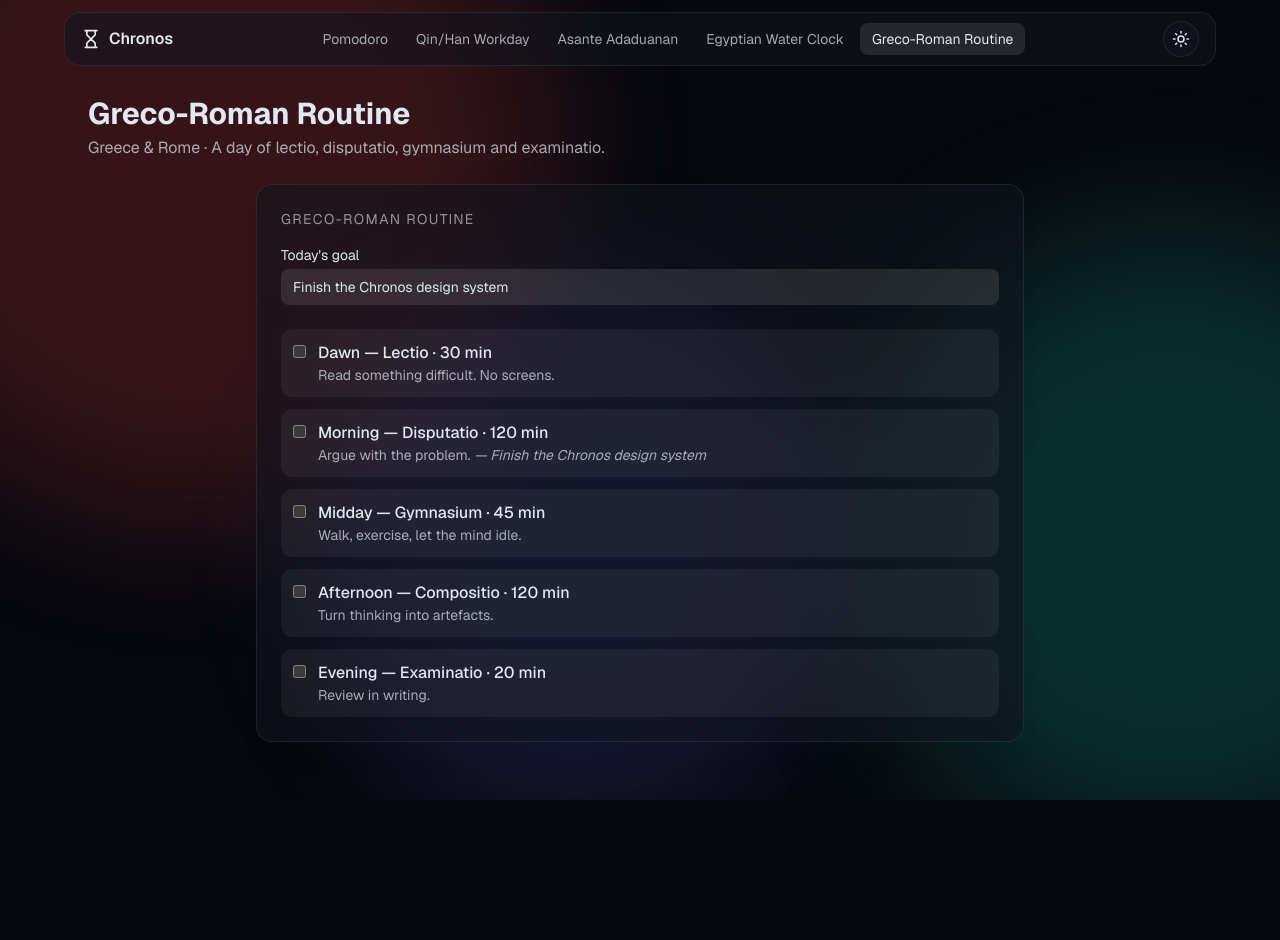
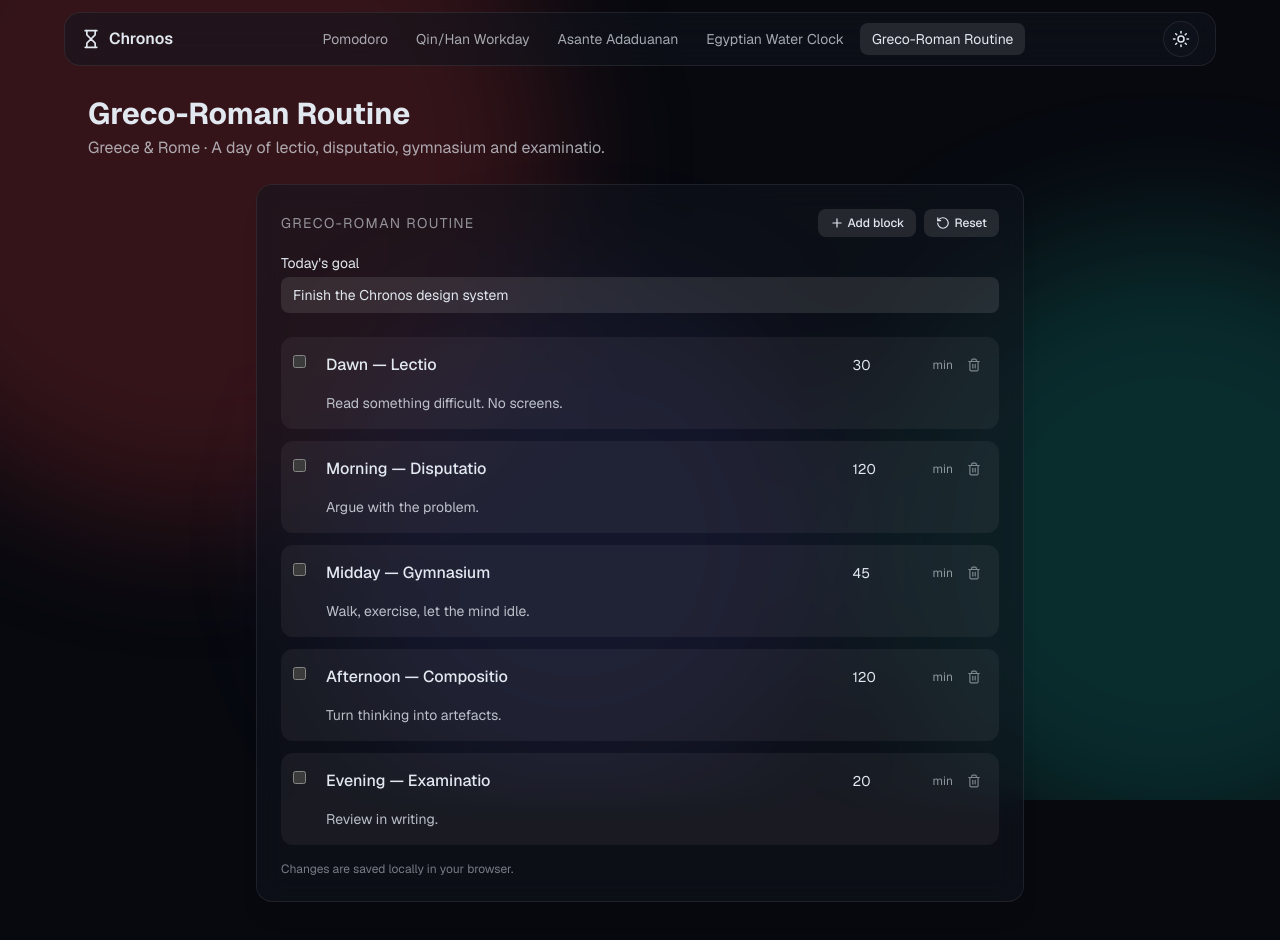
Before and after one commit to Viswam1/chronos, a Next.js app: page /greco-roman in a window 1280 px wide. Shown: the top 940 px of the page. Before the commit the page ends 806 px from the top, so only its background shows below. Built offline with nearby package versions, Linux system fonts and the light colour scheme.

Commit message:
Update RoutineBuilder.tsx

```diff
--- a/src/components/timer/RoutineBuilder.tsx
+++ b/src/components/timer/RoutineBuilder.tsx
@@ -1,9 +1,12 @@
 "use client";
 
-import { useState } from "react";
+import { useEffect, useState } from "react";
 import GlassCard from "@/components/shared/GlassCard";
+import { Plus, Trash2, RotateCcw } from "lucide-react";
 
-const BLOCKS = [
+type Block = { name: string; minutes: number; detail: string };
+
+const DEFAULT_BLOCKS: Block[] = [
   { name: "Dawn — Lectio", minutes: 30, detail: "Read something difficult. No screens." },
   { name: "Morning — Disputatio", minutes: 120, detail: "Argue with the problem." },
   { name: "Midday — Gymnasium", minutes: 45, detail: "Walk, exercise, let the mind idle." },
@@ -11,47 +14,166 @@ const BLOCKS = [
   { name: "Evening — Examinatio", minutes: 20, detail: "Review in writing." },
 ];
 
+const STORAGE_KEY = "chronos.greco-roman.blocks";
+const GOAL_KEY = "chronos.greco-roman.goal";
+const DEFAULT_GOAL = "Finish the Chronos design system";
+
 export default function RoutineBuilder() {
-  const [goal, setGoal] = useState("Finish the Chronos design system");
+  const [goal, setGoal] = useState(DEFAULT_GOAL);
+  const [blocks, setBlocks] = useState<Block[]>(DEFAULT_BLOCKS);
   const [done, setDone] = useState<Record<number, boolean>>({});
+  const [loaded, setLoaded] = useState(false);
+
+  useEffect(() => {
+    try {
+      const g = localStorage.getItem(GOAL_KEY);
+      if (g) setGoal(g);
+      const b = localStorage.getItem(STORAGE_KEY);
+      if (b) setBlocks(JSON.parse(b));
+    } catch {
+      /* ignore */
+    }
+    setLoaded(true);
+  }, []);
+
+  useEffect(() => {
+    if (!loaded) return;
+    try {
+      localStorage.setItem(GOAL_KEY, goal);
+      localStorage.setItem(STORAGE_KEY, JSON.stringify(blocks));
+    } catch {
+      /* ignore */
+    }
+  }, [goal, blocks, loaded]);
+
+  function update(i: number, patch: Partial<Block>) {
+    setBlocks((b) =>
+      b.map((blk, idx) => (idx === i ? { ...blk, ...patch } : blk)),
+    );
+  }
+
+  function add() {
+    setBlocks((b) => [
+      ...b,
+      { name: "New block", minutes: 30, detail: "What happens here?" },
+    ]);
+  }
+
+  function remove(i: number) {
+    setBlocks((b) => b.filter((_, idx) => idx !== i));
+    setDone((d) => {
+      const next: Record<number, boolean> = {};
+      Object.entries(d).forEach(([k, v]) => {
+        const n = Number(k);
+        if (n < i) next[n] = v;
+        else if (n > i) next[n - 1] = v;
+      });
+      return next;
+    });
+  }
+
+  function reset() {
+    setBlocks(DEFAULT_BLOCKS);
+    setGoal(DEFAULT_GOAL);
+    setDone({});
+  }
 
   return (
     <GlassCard className="mx-auto max-w-3xl">
-      <p className="text-sm uppercase tracking-widest opacity-60">
-        Greco-Roman routine
-      </p>
+      <div className="flex items-center justify-between">
+        <p className="text-sm uppercase tracking-widest opacity-60">
+          Greco-Roman routine
+        </p>
+        <div className="flex gap-2">
+          <button
+            onClick={add}
+            className="flex items-center gap-1 rounded-lg bg-black/5 px-3 py-1.5 text-xs font-medium transition hover:bg-black/10 dark:bg-white/10 dark:hover:bg-white/20"
+          >
+            <Plus size={14} /> Add block
+          </button>
+          <button
+            onClick={reset}
+            className="flex items-center gap-1 rounded-lg bg-black/5 px-3 py-1.5 text-xs font-medium transition hover:bg-black/10 dark:bg-white/10 dark:hover:bg-white/20"
+          >
+            <RotateCcw size={14} /> Reset
+          </button>
+        </div>
+      </div>
 
       <label className="mt-4 block text-sm">
         Today&apos;s goal
         <input
           value={goal}
           onChange={(e) => setGoal(e.target.value)}
-          className="mt-1 w-full rounded-lg bg-black/5 px-3 py-2 outline-none dark:bg-white/10"
+          className="mt-1 w-full rounded-lg bg-black/5 px-3 py-2 outline-none focus:bg-white/50 dark:bg-white/10 dark:focus:bg-white/20"
         />
       </label>
 
       <ul className="mt-6 space-y-3">
-        {BLOCKS.map((b, i) => (
+        {blocks.map((b, i) => (
           <li
-            key={b.name}
-            className="flex cursor-pointer items-start gap-3 rounded-xl bg-black/5 p-3 transition hover:bg-black/10 dark:bg-white/5 dark:hover:bg-white/10"
-            onClick={() => setDone((d) => ({ ...d, [i]: !d[i] }))}
+            key={i}
+            className="rounded-xl bg-black/5 p-3 transition dark:bg-white/5"
           >
-            <input type="checkbox" checked={!!done[i]} readOnly className="mt-1" />
-            <div>
-              <p className={`font-medium ${done[i] ? "line-through opacity-60" : ""}`}>
-                {b.name} · {b.minutes} min
-              </p>
-              <p className="text-sm opacity-70">
-                {b.detail}
-                {b.name.includes("Disputatio") && (
-                  <span className="italic"> — {goal}</span>
-                )}
-              </p>
+            <div className="flex items-start gap-3">
+              <input
+                type="checkbox"
+                checked={!!done[i]}
+                onChange={() =>
+                  setDone((d) => ({ ...d, [i]: !d[i] }))
+                }
+                className="mt-1.5"
+              />
+              <div className="flex-1 space-y-2">
+                <div className="flex flex-wrap items-center gap-2">
+                  <input
+                    value={b.name}
+                    onChange={(e) => update(i, { name: e.target.value })}
+                    className={`flex-1 rounded-lg bg-transparent px-2 py-1 font-medium outline-none focus:bg-white/50 dark:focus:bg-white/10 ${
+                      done[i] ? "line-through opacity-60" : ""
+                    }`}
+                  />
+                  <input
+                    type="number"
+                    min={1}
+                    value={b.minutes}
+                    onChange={(e) =>
+                      update(i, { minutes: +e.target.value || 1 })
+                    }
+                    className="w-20 rounded-lg bg-transparent px-2 py-1 text-sm outline-none focus:bg-white/50 dark:focus:bg-white/10"
+                  />
+                  <span className="text-xs opacity-60">min</span>
+                  <button
+                    onClick={() => remove(i)}
+                    aria-label="Remove block"
+                    className="rounded-lg p-1.5 opacity-50 transition hover:bg-red-500/10 hover:opacity-100"
+                  >
+                    <Trash2 size={14} />
+                  </button>
+                </div>
+                <input
+                  value={b.detail}
+                  onChange={(e) => update(i, { detail: e.target.value })}
+                  placeholder="Detail…"
+                  className={`w-full rounded-lg bg-transparent px-2 py-1 text-sm outline-none focus:bg-white/50 dark:focus:bg-white/10 ${
+                    done[i] ? "opacity-60" : "opacity-80"
+                  }`}
+                />
+              </div>
             </div>
           </li>
         ))}
       </ul>
+
+      {blocks.length === 0 && (
+        <p className="mt-4 text-center text-sm opacity-60">
+          No blocks yet — add one above.
+        </p>
+      )}
+
+      <p className="mt-4 text-xs opacity-50">
+        Changes are saved locally in your browser.
+      </p>
     </GlassCard>
   );
 }
```
